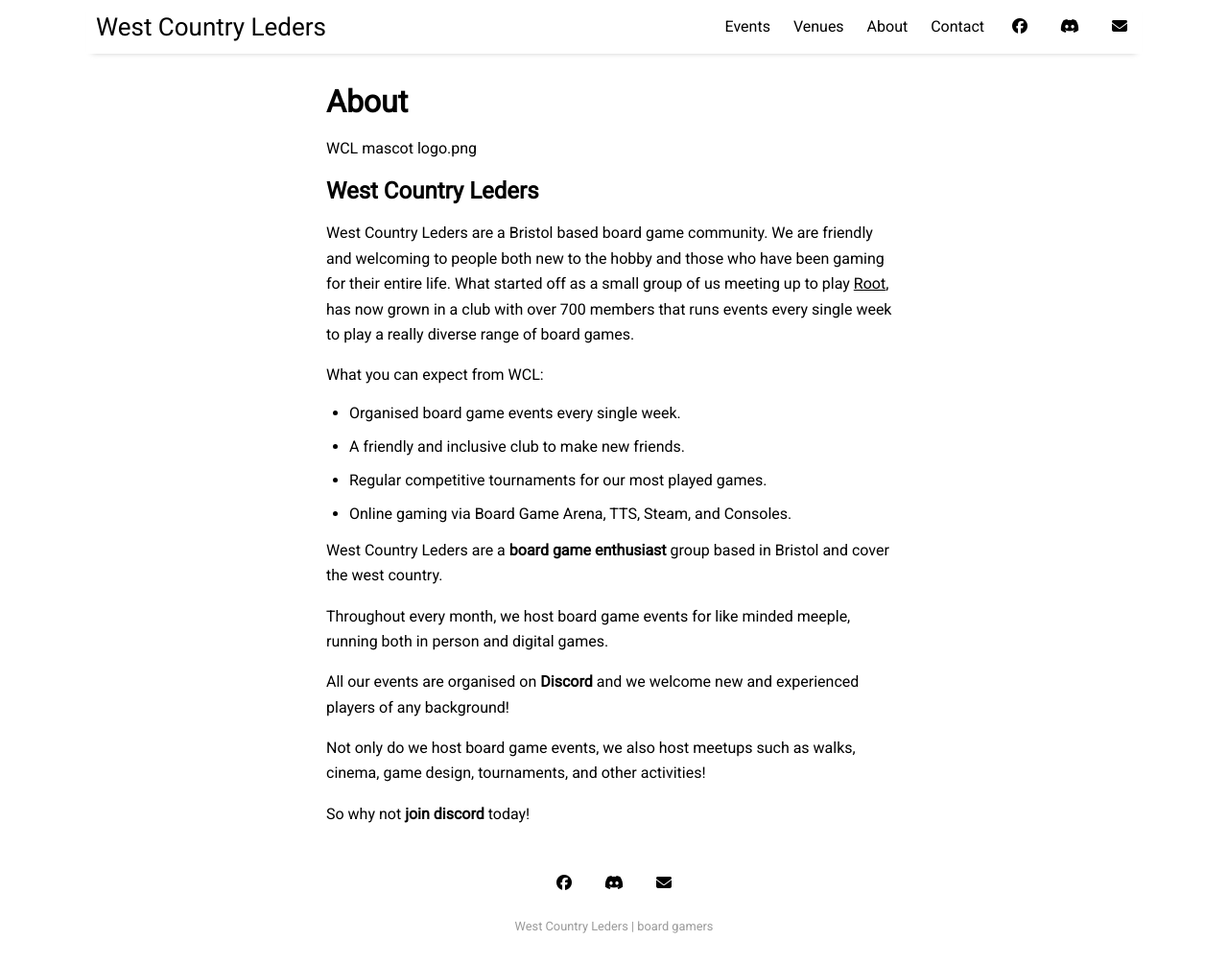
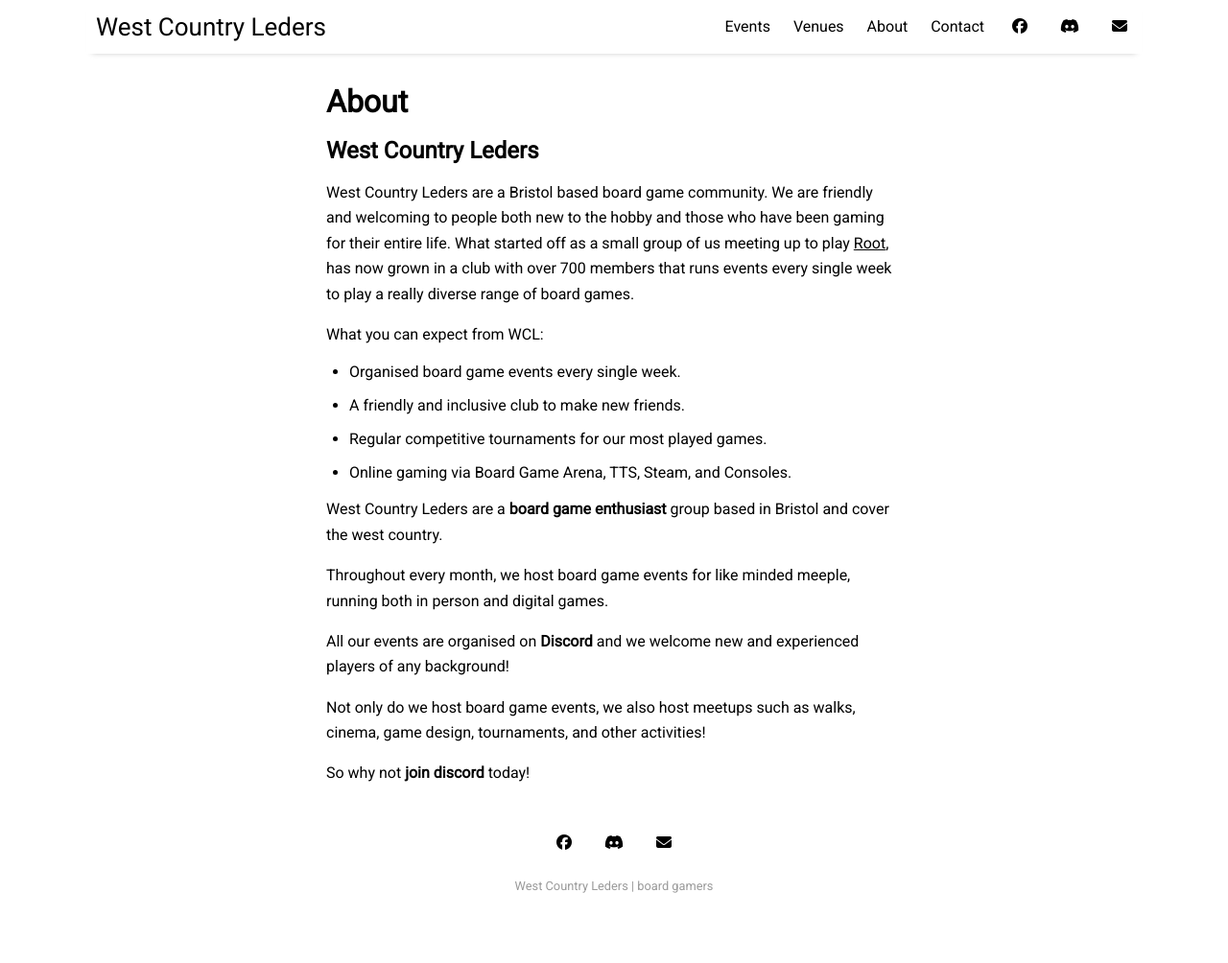
Before and after one commit to ChilledEther/west-country-leders-new, a Jekyll site: the page built from pages/about.md, in a window 1280 px wide and 1004 px high. Shown: the whole window at 96% size. Built offline with Jekyll 4.4.1, drawn with Linux system fonts in a browser that asks for light colours.

Commit message:
Update about.md

```diff
--- a/pages/about.md
+++ b/pages/about.md
@@ -3,8 +3,6 @@
 title: About
 permalink: /about
 ---
-WCL mascot logo.png
-
 ## __West Country Leders__
 West Country Leders are a Bristol based board game community. We are friendly and welcoming to people both new to the hobby and those who have been gaming for their entire life.
 What started off as a small group of us meeting up to play [Root](https://boardgamegeek.com/boardgame/237182/root), has now grown in a club with over 700 members that runs events every single week to play a really diverse range of board games.
```
